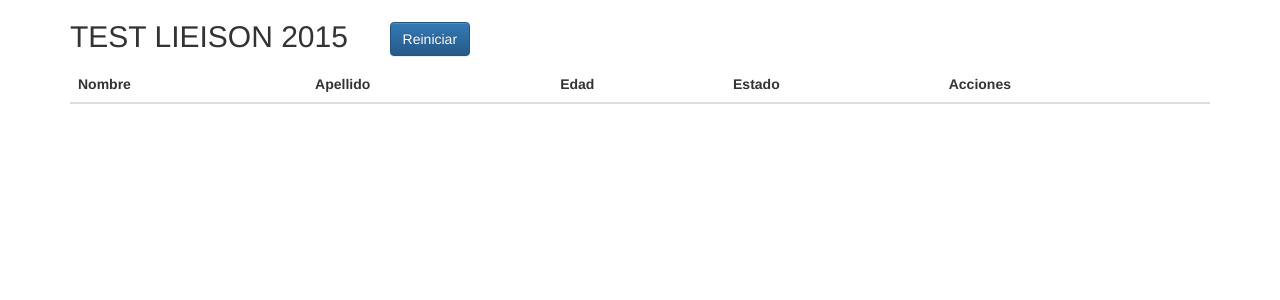
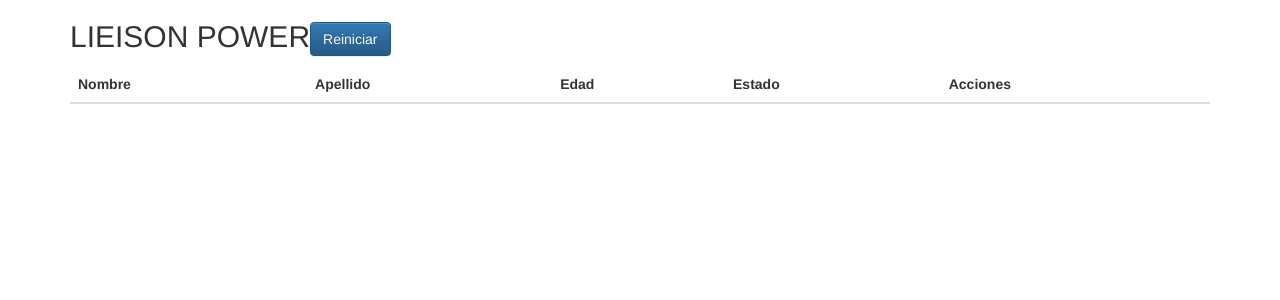
Before and after one commit to lieison/Test, a PHP site: page /index.php in a window 1280 px wide. Shown: the top 300 px of the page. Run offline with PHP 8.4, Linux system fonts and the light colour scheme; lists and menus that the app fills with data are empty; some libraries are stand-ins or nearby versions.

Commit message:
Rolando->Bugs fixed

```diff
--- a/index.php
+++ b/index.php
@@ -53,7 +53,7 @@ TIENE 15 MIN.
         ?>
 
       <div class="container">
-          <h2>TEST LIEISON 2015 &nbsp;&nbsp;&nbsp;&nbsp;<a class="btn btn-primary" href="index.php?reload=true">Reiniciar</a> </h2>
+          <h2>LIEISON POWER<a class="btn btn-primary" href="index.php?reload=true">Reiniciar</a> </h2>
       <div class="table-responsive">
       <table class="table">
         <thead>
```
